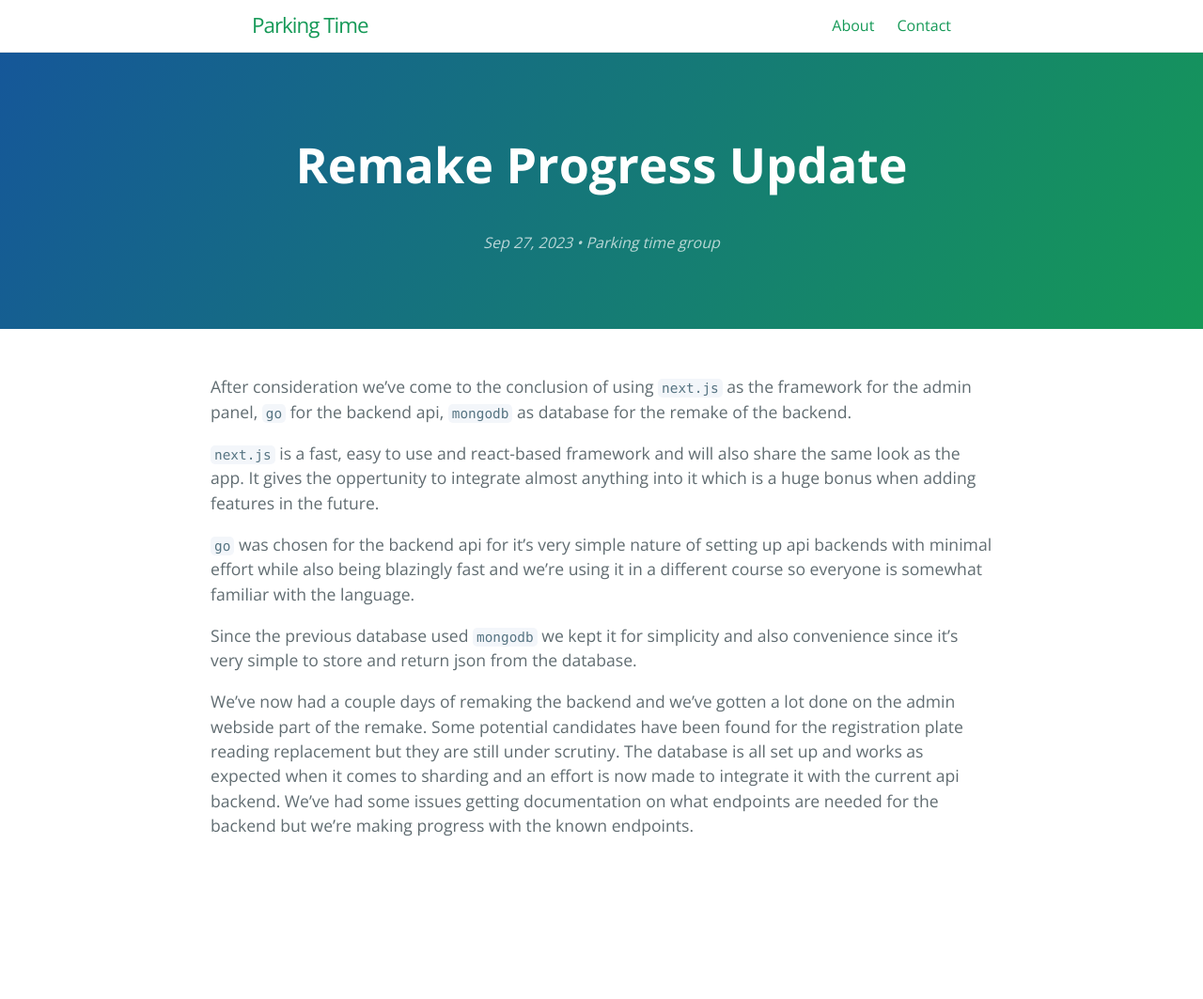
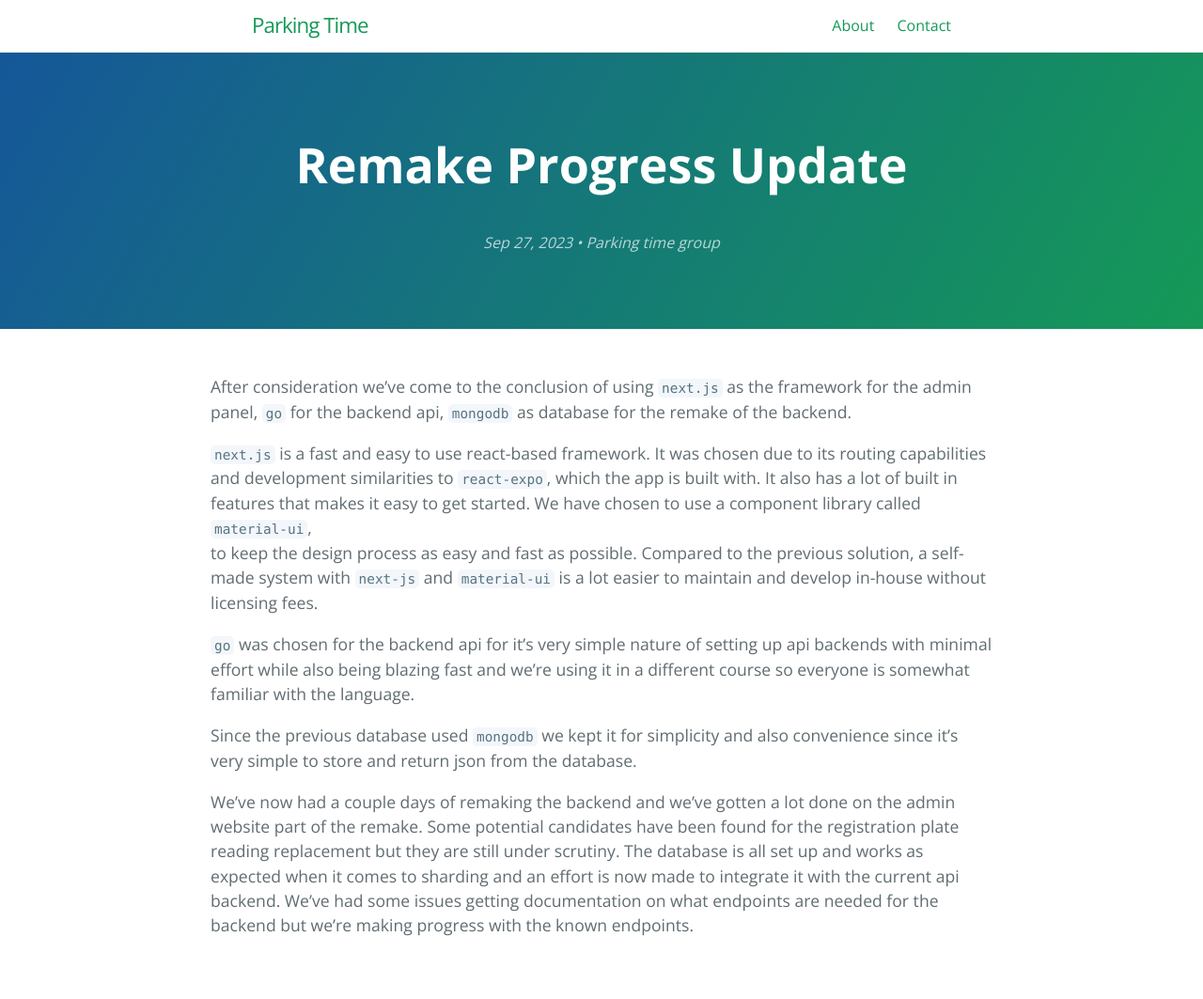
Before and after one commit to Swedish-Parking-Time/Swedish-Parking-Time.github.io, a Jekyll site: the page built from _posts/2023-09-27-Remake-progress-update.md, in a window 1280 px wide. Shown: the whole page at 94% size. Built offline with Jekyll 4.4.1, drawn with Linux system fonts in a browser that asks for light colours; before the commit the page ends 957 px from its top, so only the background shows below that.

Commit message:
Adjusted web text

```diff
--- a/_posts/2023-09-27-Remake-progress-update.md
+++ b/_posts/2023-09-27-Remake-progress-update.md
@@ -4,18 +4,20 @@ layout: post
 After consideration we've come to the conclusion of using `next.js` as the framework for the admin panel,
 `go` for the backend api, `mongodb` as database for the remake of the backend.
 
-`next.js` is a fast, easy to use and react-based framework and will also share the same look as the app.
-It gives the oppertunity to integrate almost anything into it which is a huge bonus
-when adding features in the future.
+`next.js` is a fast and easy to use react-based framework. It was chosen due to its routing capabilities and
+development similarities to `react-expo`, which the app is built with. It also has a lot of built in features
+that makes it easy to get started. We have chosen to use a component library called `material-ui`,
+to keep the design process as easy and fast as possible. Compared to the previous solution, a self-made
+system with `next-js` and `material-ui` is a lot easier to maintain and develop in-house without licensing fees.
 
 `go` was chosen for the backend api for it's very simple nature of setting up api backends with minimal effort
-while also being blazingly fast and we're using it in a different course so everyone is somewhat familiar
+while also being blazing fast and we're using it in a different course so everyone is somewhat familiar
 with the language.
 
 Since the previous database used `mongodb` we kept it for simplicity and also convenience since it's
 very simple to store and return json from the database.
 
-We've now had a couple days of remaking the backend and we've gotten a lot done on the admin webside part
+We've now had a couple days of remaking the backend and we've gotten a lot done on the admin website part
 of the remake.
 Some potential candidates have been found for the registration plate reading replacement but they are still under
 scrutiny.
```
